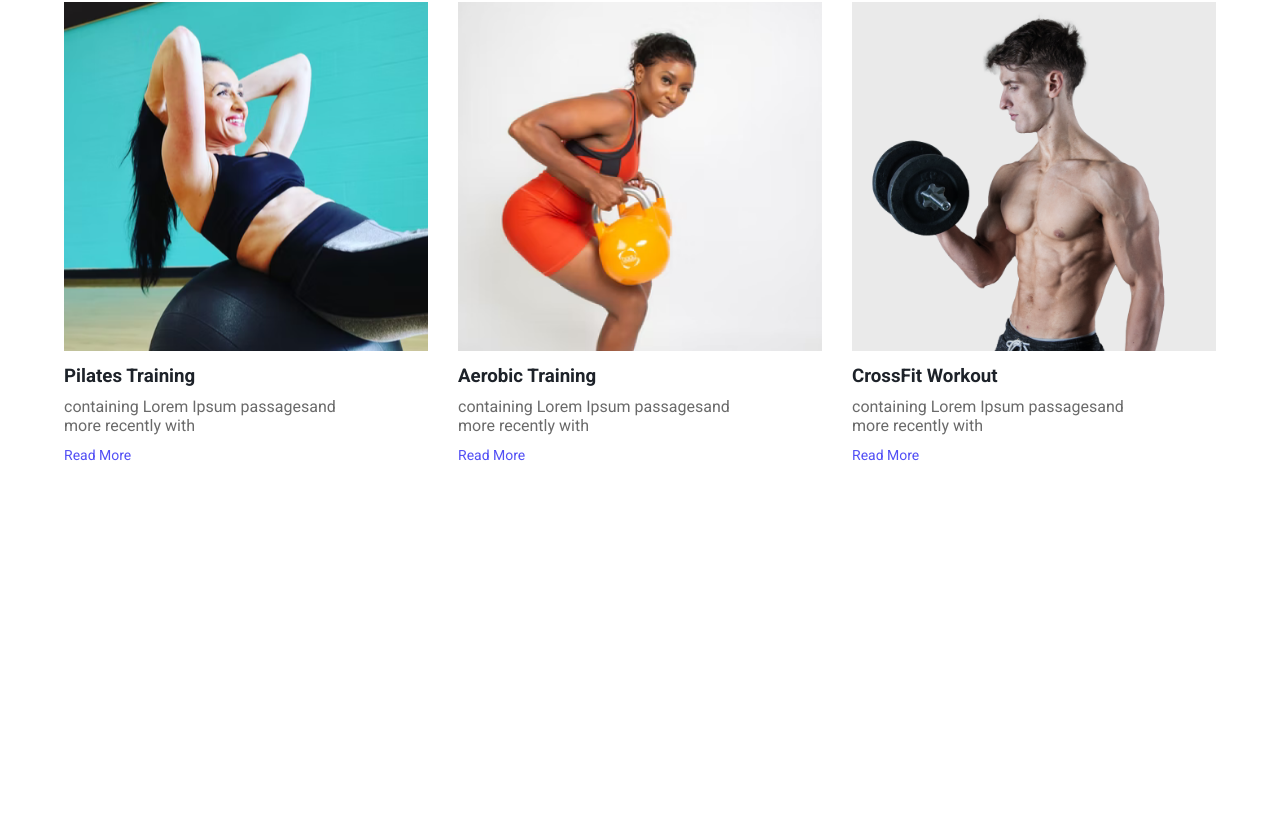
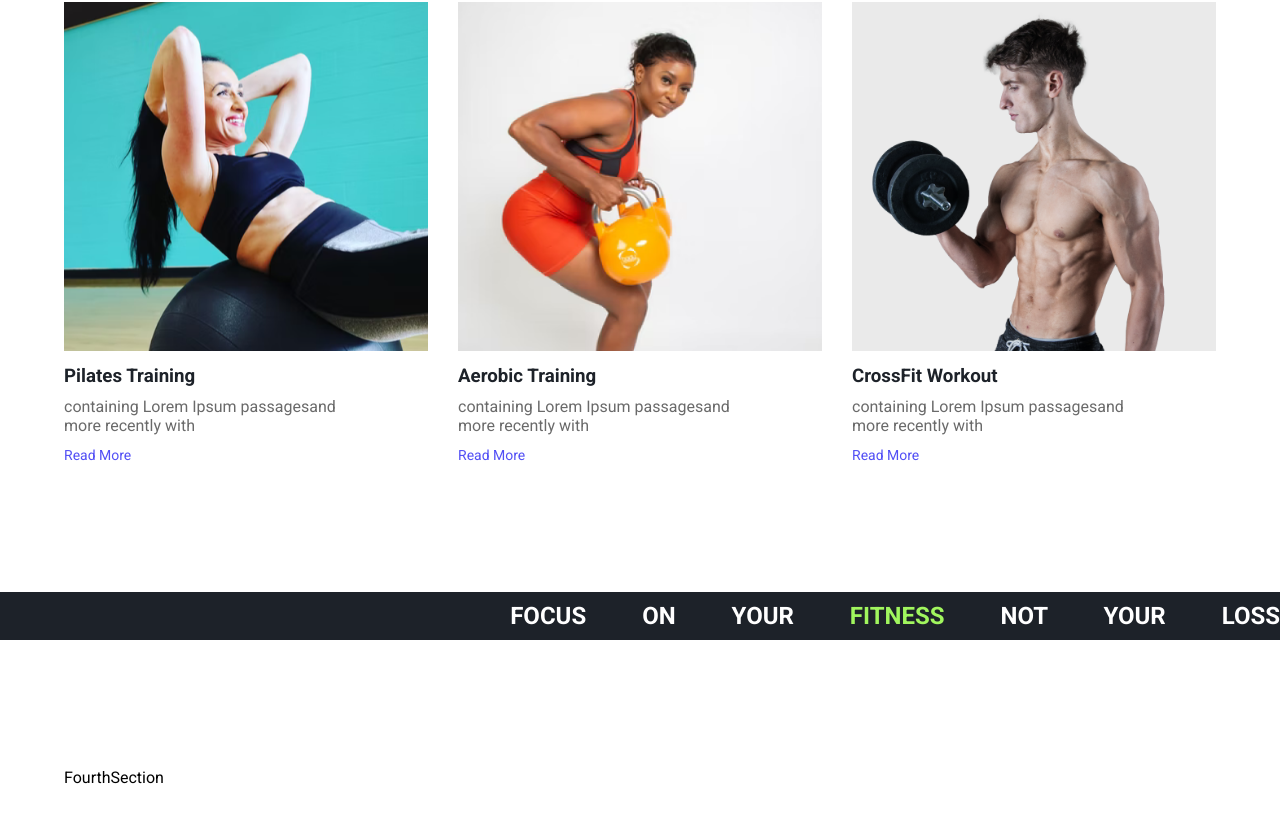
Before and after one commit to mustafa-khaled/Fitness-Website, a React (Create React App) app: page / in a window 1280 px wide. Shown: the part 1000-1823 px from the top of the page. Before the commit the page ends 1592 px from the top, so only its background shows below. Built offline with nearby package versions, Linux system fonts and the light colour scheme.

Commit message:
makeing section three in home page

```diff
--- /dev/null
+++ b/src/components/home/FourthSection.jsx
@@ -0,0 +1,11 @@
+import styles from "./home.module.css";
+
+const FourthSection = () => {
+  return (
+    <div className={`${styles.fourth} container sections-padding`}>
+      FourthSection
+    </div>
+  );
+};
+
+export default FourthSection;
--- a/src/components/home/Home.jsx
+++ b/src/components/home/Home.jsx
@@ -1,11 +1,15 @@
 import FirstSection from "./FirstSection";
+import FourthSection from "./FourthSection";
 import SecondSection from "./SecondSection";
+import ThirdSection from "./ThirdSection";
 
 const Home = () => {
   return (
     <div className={` margin-sections `}>
       <FirstSection />
       <SecondSection />
+      <ThirdSection />
+      <FourthSection />
     </div>
   );
 };
--- /dev/null
+++ b/src/components/home/ThirdSection.jsx
@@ -0,0 +1,13 @@
+import styles from "./home.module.css";
+
+const ThirdSection = () => {
+  return (
+    <div className={styles.third}>
+      <h2>
+        Focus On Your <span>Fitness</span> Not Your Loss
+      </h2>
+    </div>
+  );
+};
+
+export default ThirdSection;
--- a/src/components/home/home.module.css
+++ b/src/components/home/home.module.css
@@ -139,3 +139,42 @@
     grid-template-columns: repeat(auto-fill, minmax(250px, 1fr));
   }
 }
+
+/* Third  Section*/
+
+.third {
+  background-color: var(--three);
+  color: var(--white);
+  text-transform: uppercase;
+  text-align: right;
+  overflow: hidden;
+  padding: 10px 0;
+}
+
+.third h2 {
+  white-space: nowrap;
+  word-spacing: 50px;
+  animation: marque 10s linear infinite;
+  -webkit-animation: marque 10s linear infinite;
+}
+
+.third span {
+  color: var(--one);
+}
+
+@keyframes marque {
+  0% {
+    transform: translate(100%, 0);
+    -webkit-transform: translate(100%, 0);
+    -moz-transform: translate(100%, 0);
+    -ms-transform: translate(100%, 0);
+    -o-transform: translate(100%, 0);
+  }
+  100% {
+    transform: translate(-100%, 0);
+    -webkit-transform: translate(-100%, 0);
+    -moz-transform: translate(-100%, 0);
+    -ms-transform: translate(-100%, 0);
+    -o-transform: translate(-100%, 0);
+  }
+}
```
